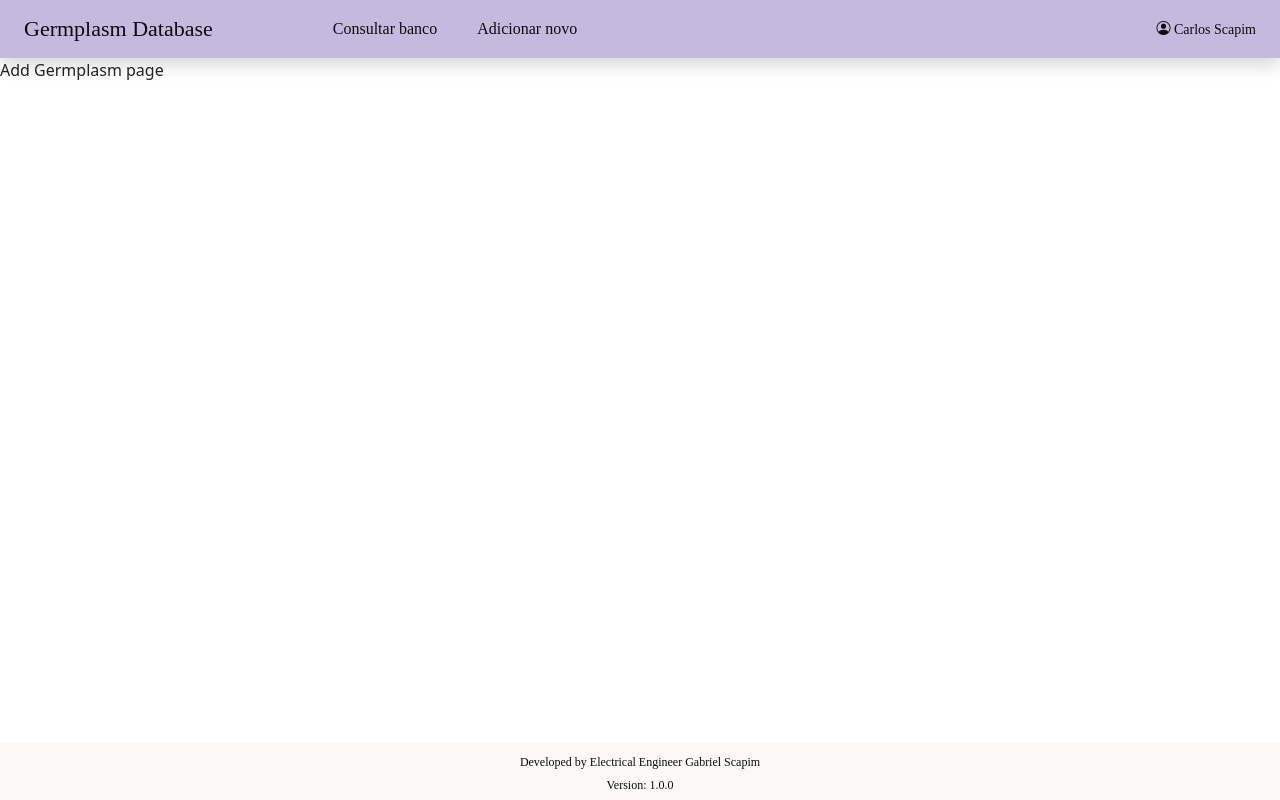
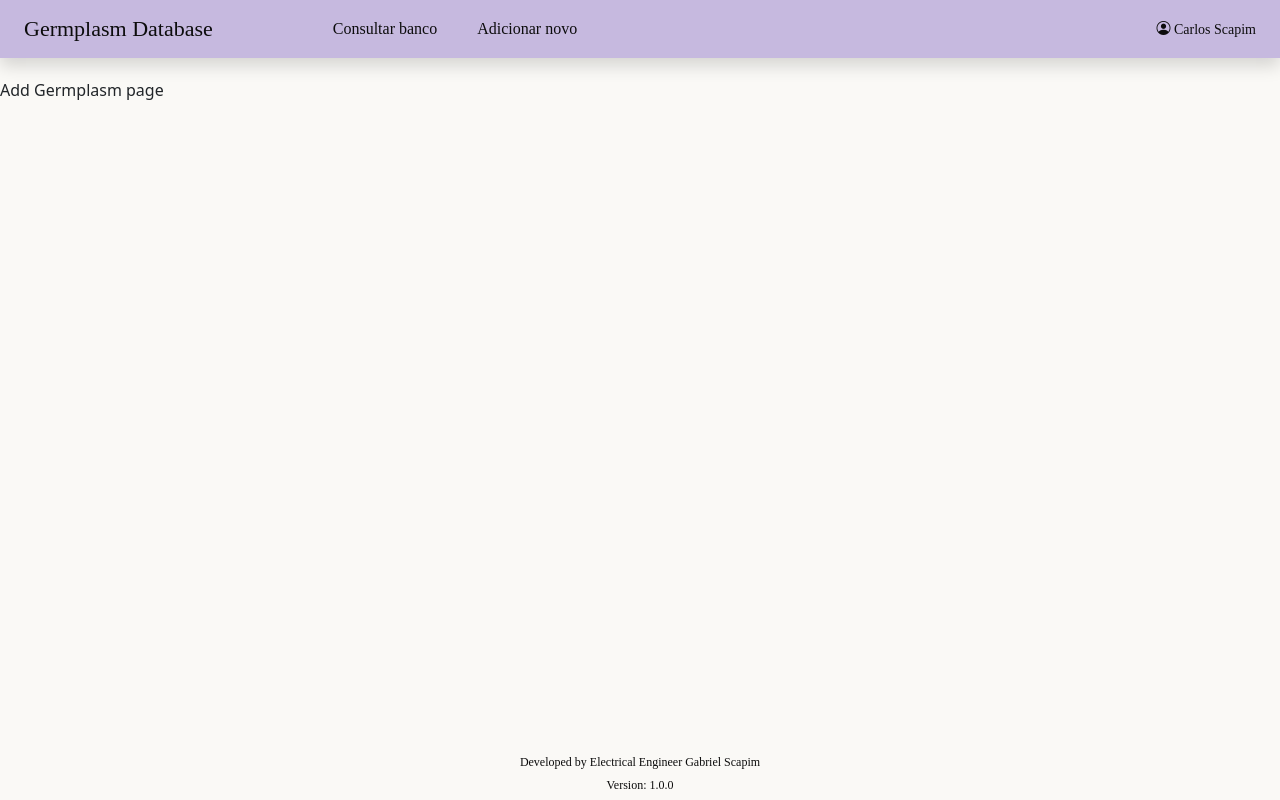
Before and after one commit to gabrielscapim/frontend-germplasm-database-project, a React (Create React App) app in the folder frontend/: page /add-germplasm in a window 1280 px wide. Built offline with nearby package versions, Linux system fonts and the light colour scheme; a web font is replaced by a local one.

Commit message:
fix: page background color

```diff
--- a/frontend/src/App.css
+++ b/frontend/src/App.css
@@ -0,0 +1,3 @@
+* {
+    background-color: #faf9f6;
+}
--- a/frontend/src/App.js
+++ b/frontend/src/App.js
@@ -4,6 +4,7 @@ import AddGermplasmPage from './pages/AddGermplasmPage/AddGemplasmPage';
 import ConsultGermplasmsPage from './pages/ConsultGermplasmsPage/ConsultGermplasmsPage';
 import Header from './components/Header/Header';
 import Footer from './components/Footer/Footer';
+import './App.css';
 
 const root = createRoot(document.getElementById('root'));
 
--- a/frontend/src/components/Header/Header.module.css
+++ b/frontend/src/components/Header/Header.module.css
@@ -1,3 +1,7 @@
+.header * {
+    background-color: #c6b9df;
+}
+
 .header {
     font-family: 'Museo Sans Rounded';
     background-color: #c6b9df;
--- a/frontend/src/pages/AddGermplasmPage/AddGermplasmPage.module.css
+++ b/frontend/src/pages/AddGermplasmPage/AddGermplasmPage.module.css
@@ -1,5 +1,4 @@
 .page-container {
-    background-color: '#faf9f6';
-    padding-top: '20px';
-    height: '90vh';
+    background-color: #faf9f6;
+    padding-top: 20px;
 }
```
